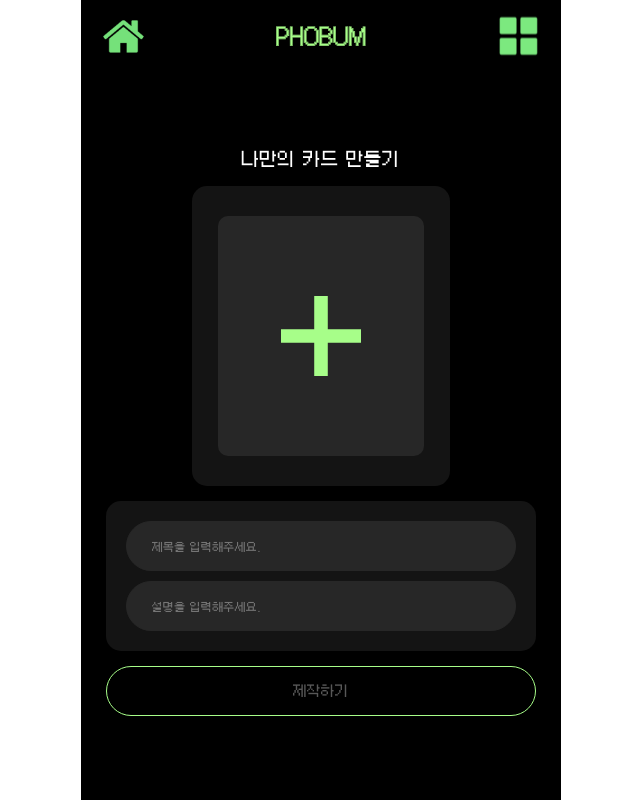
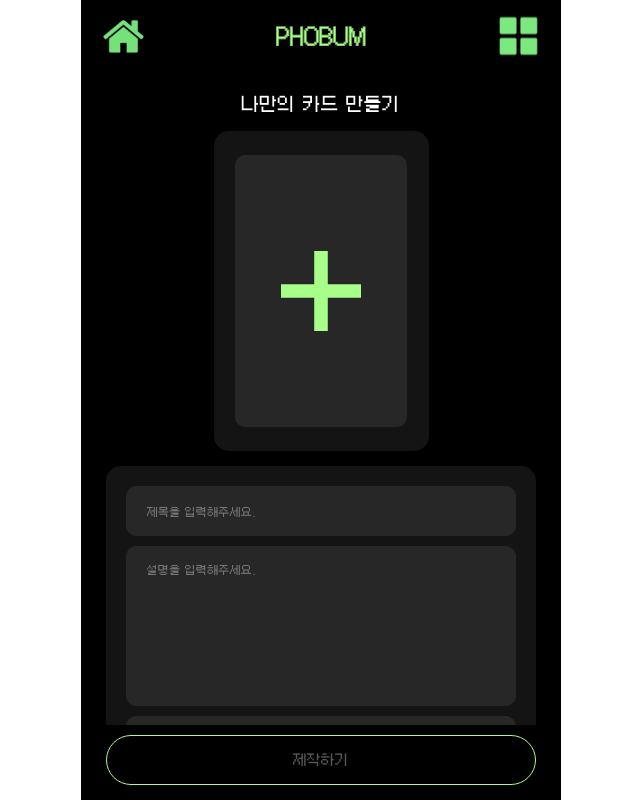
Before and after one commit to Sieonn/phobum-fe, a React (Create React App) app: page /make-card in a window 1280 px wide. Shown: the whole page, without its empty margins (319-959 px from the left). Built offline with nearby package versions, Linux system fonts and the light colour scheme.

Commit message:
feat: 버튼 수정 및 input 수정

```diff
--- a/src/components/app-bar/index.tsx
+++ b/src/components/app-bar/index.tsx
@@ -23,9 +23,12 @@ function DefaultAppBar(){
 }
 
 export function AppBar({ type }: AppBarProps) {
+    const handleBack = () =>{
+        window.history.back();
+    }
     return (
         <Wrapper>
-            {type === 'back' ? <Backicon width={12} /> : <DefaultAppBar/>}
+            {type === 'back' ? <Backicon width={12} onClick={handleBack} /> : <DefaultAppBar/>}
         </Wrapper>
     );
 }
--- /dev/null
+++ b/src/components/gnb/index.styled.ts
@@ -0,0 +1,10 @@
+import styled from "styled-components";
+
+export const ButtonWrapper = styled.div`
+position: absolute;
+bottom: 0;
+    width: 100%;
+    padding: 10px 25px 15px 25px;
+z-index: 1000;
+background-color: #000;
+`
--- /dev/null
+++ b/src/components/gnb/index.tsx
@@ -0,0 +1,15 @@
+import { Button, ButtonStatus } from "../button";
+import { ButtonWrapper } from "./index.styled";
+
+interface GnbProps {
+    onClick?: () => void;
+    name?: string;
+    status?: ButtonStatus;
+}
+export default function Gnb({ onClick,name, status='default'}: GnbProps) {
+    return (
+        <ButtonWrapper>
+            <Button fullWidth onClick={onClick} status={status}>{name}</Button>
+        </ButtonWrapper>
+    )
+}
--- a/src/components/input copy/index.styled.ts
+++ b/src/components/input copy/index.styled.ts
@@ -9,62 +9,85 @@ export const InputWrapper = styled.div`
   flex-direction: column;
 `;
 
-export const InputStyled = styled.input<{ state: 'default' | 'error' }>`
-  display: flex;
+export const InputStyled = styled.input.attrs((props: any) => ({
+  as: props.type === 'textarea' ? 'textarea' : 'input',
+}))<{ state: 'default' | 'error'; type: 'default' | 'textarea' }>`
   width: 100%;
-  height: 50px;
-  padding: 0px 25px;
   font-size: 0.9rem;
   background-color: ${colors.gray300};
   outline: none;
   border-radius: ${theme.size.radius};
   color: #fff;
-  border: 1px solid ${colors.gray300}; /* 기본 border 색상 */
-  position: relative; /* 포지셔닝을 제대로 하기 위해 필요 */
+  border: 1px solid ${colors.gray300};
   transition: border-color 0.3s ease;
+
+  padding: ${({ type }) => (type === 'textarea' ? '20px' : '0px 20px')};
+  height: ${({ type }) => (type === 'textarea' ? '20dvh' : '50px')};
+  resize: none;
+  line-height: 1.5;
+  z-index: 1;
+
   &&::placeholder{
-    font-size: 0.7rem;
-  }
-  &:focus {
-    border-color: ${({ state }) => (state === "default" ? colors.neon100 : colors.red100)};
-  }
+     font-size: 0.7rem;
+     ${({ type }) =>
+     type === 'textarea' &&
+     `
+      transform: translateY(-30%);
+       align-self: flex-start;
+       text-align: start;
+    `}
+   }   &:focus {
+     border-color: ${({ state }) => (state === "default" ? colors.neon100 : colors.red100)};
+   }
 
   &:focus + label {
     color: ${({ state }) => (state === "default" ? colors.neon100 : colors.red100)};
   }
+
+  &:read-only {
+  background-color: ${colors.gray300};
+  color: ${colors.gray200};
+  cursor: not-allowed;
+}
 `;
 
-export const Label = styled.label<{ focused: boolean, state: 'default' | 'error' }>`
+
+export const Label = styled.label<{
+  focused: boolean;
+  state: 'default' | 'error';
+  type: 'default' | 'textarea';
+}>`
   position: absolute;
   left: 25px;
-  top: 50%;
+  top: ${({ type }) => (type === 'textarea' ? '10%' : '50%')};
   transform: translateY(-50%);
   font-size: 14px;
   color: ${colors.gray200};
   pointer-events: none;
   transition: all 0.3s ease;
   opacity: 0;
+  background-color: transparent;
+  //${colors.gray300};
 
   &:before {
     content: '';
     position: absolute;
     left: 0;
-    top: 50%;
+    top: 50%;//${({ type }) => (type === 'textarea' ? '10%' : '50%')};
     width: 100%;
     height: 2px;
     background-color: ${colors.gray300};
     z-index: -1;
   }
 
-  ${({ focused }) =>
-    focused &&
-    `
+  ${({ focused }) => focused && `
       opacity: 1;
       top: 0;
       font-size: 12px;
       z-index: 2;
-    `}
+  `}
 `;
+
 
 export const Message = styled.div<{ state: 'default' | 'error' }>`
   font-size: 10px;
--- a/src/components/input copy/index.tsx
+++ b/src/components/input copy/index.tsx
@@ -3,13 +3,15 @@ import { useState, InputHTMLAttributes, ReactNode } from 'react';
 import { Button } from '../button';
 
 export interface InputProps extends Omit<InputHTMLAttributes<HTMLInputElement>, 'prefix' | 'suffix'> {
-  state?: 'default' | 'error';
+  state?: 'default' | 'error' ;
   prefix?: ReactNode;
   suffix?: ReactNode;
   label: string;
   message?: string;
   value: string;
+  type?: 'default' | 'textarea';
   onChange?: (e: React.ChangeEvent<HTMLInputElement>) => void;
+  disabled?: boolean;
 }
 
 export function Input2({
@@ -20,6 +22,8 @@ export function Input2({
   state = 'default',
   value,
   onChange,
+  type = 'default',
+  disabled = false,
   ...props
 }: InputProps) {
   const [isFocused, setIsFocused] = useState<boolean>(false);
@@ -41,9 +45,12 @@ export function Input2({
           onChange={onChange}
           onFocus={handleFocus}
           onBlur={handleBlur}
+          type={type}
+          disabled={disabled}
+          readOnly={disabled}
           required
         />
-        <Label focused={shouldLabelBeUp} state={state}>
+        <Label focused={shouldLabelBeUp} state={state} type={type}>
           {label}
         </Label>
         {suffix && <Suffix>{suffix}</Suffix>}
--- a/src/constants/routes.ts
+++ b/src/constants/routes.ts
@@ -1,6 +1,6 @@
 export const ROUTE_PATHS = {
     LOGIN: '/login',
-    MAIN:'/main',
+    MAIN:'/album',
     ONBOARDING: '/onboarding',
     LOGIN_SUCCESS:'/login/success',
     INTRO: '/',
--- a/src/pages/image-upload/componets/form/index.styled.ts
+++ b/src/pages/image-upload/componets/form/index.styled.ts
@@ -6,8 +6,6 @@ export const Container = styled.div`
     display: flex;
     flex-direction: column;
     gap: 10px;
-    /* width: calc(${theme.size.maxWidth} - 50px); */
-    /* width: 100%; */
     background-color: ${colors.gray400};
     padding: 20px;
     border-radius: 15px;
--- a/src/pages/image-upload/componets/form/index.tsx
+++ b/src/pages/image-upload/componets/form/index.tsx
@@ -15,6 +15,7 @@ interface FormProps {
 
 export default function Form({ onChange, initialData }: FormProps) {
     const [formData, setFormData] = useState(initialData);
+    const user = useStore(); // ✅ 유저 정보 가져오기
 
     const handleChange = (e: React.ChangeEvent<HTMLInputElement>, field: keyof typeof formData) => {
         const newData = {
@@ -38,13 +39,14 @@ export default function Form({ onChange, initialData }: FormProps) {
                 value={formData.description}
                 onChange={(e) => handleChange(e, "description")}
                 placeholder="설명을 입력해주세요."
+                type="textarea"
             />
-            {/* <Input2
+            <Input2
                 label="작성자"
-                value={formData.author}
-                onChange={(e) => handleChange(e, "author")}
-                placeholder="작성자"
-            /> */}
+                value={user?.user?.nickname || ''} // ✅ 여기!
+                disabled={true}
+                readOnly={true}
+            />
         </Container>
     );
 }
--- a/src/pages/image-upload/index.styled.ts
+++ b/src/pages/image-upload/index.styled.ts
@@ -6,10 +6,8 @@ import theme from "../../styles/theme";
 export const Container = styled.div`
     display: flex;
     flex-direction: column;
-    margin: auto;
-    padding: 20px 25px 0px;
+    padding: 20px 25px 50px 25px;
     align-items: center;
-    justify-content: center;
     width: 100%;
     gap: 15px;
     overflow-y: scroll;
@@ -19,10 +17,9 @@ export const Container = styled.div`
 export const UploadContainer = styled.div`
     background-color: ${colors.gray400};
     border-radius: 15px;
-    width: 60%;
-    /* width: 280px; */
+    width: 50%;
     margin: 0 auto;
-    height: 300px;
+    height: 40dvh;
     display: flex;
     flex-direction: column;
     align-items: center;
@@ -35,7 +32,7 @@ export const ImgaeUpload = styled.div`
     position: absolute;
     background-color: ${colors.gray300};
     width: 80%;
-    height: 80%;
+    height: 85%;
     border-radius: 10px;
     display: flex;
     align-items: center;
--- a/src/pages/image-upload/index.tsx
+++ b/src/pages/image-upload/index.tsx
@@ -10,6 +10,7 @@ import { useStore } from "../../store/store";
 import { imagesApi } from "../../api/images";
 import { ImageUploadRequest } from "../../api/images/types";
 import { useNavigate } from "react-router-dom";
+import Gnb from "../../components/gnb";
 
 export default function ImageUpload() {
     const [file, setFile] = useState<File | null>(null);
@@ -39,6 +40,7 @@ export default function ImageUpload() {
     const handleFormChange = (data: { title: string; description: string; author: string }) => {
         setFormData(data);
     };
+    const isFormValid = formData.title !== '' && formData.description !== '';
 
     const handleSubmit = async () => {
         if (!file) {
@@ -123,8 +125,8 @@ export default function ImageUpload() {
                 <section style={{width: '100%'}}>
                     <Form onChange={handleFormChange} initialData={formData} />
                 </section>
-                <Button fullWidth  onClick={handleSubmit}>제작하기</Button>
             </Container>
+                <Gnb onClick={handleSubmit} name="제작하기" status={isFormValid?'active':'default'}/>
         </Layout>
     );
 }
--- a/src/styles/theme.ts
+++ b/src/styles/theme.ts
@@ -7,7 +7,7 @@ const theme = {
     minWidth: '300px',
     maxWidth: '480px',
     appBarHeight: '72px',
-    radius: '30px',
+    radius: '10px',
   },
   zIndex: {
     overlay: 5,
```
